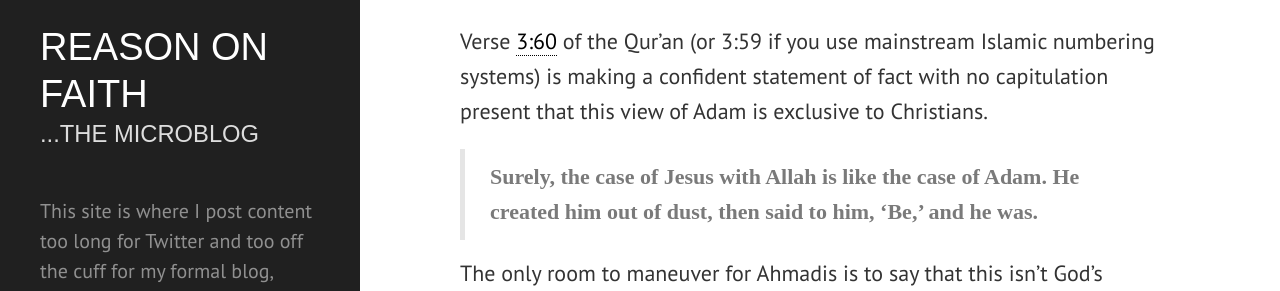
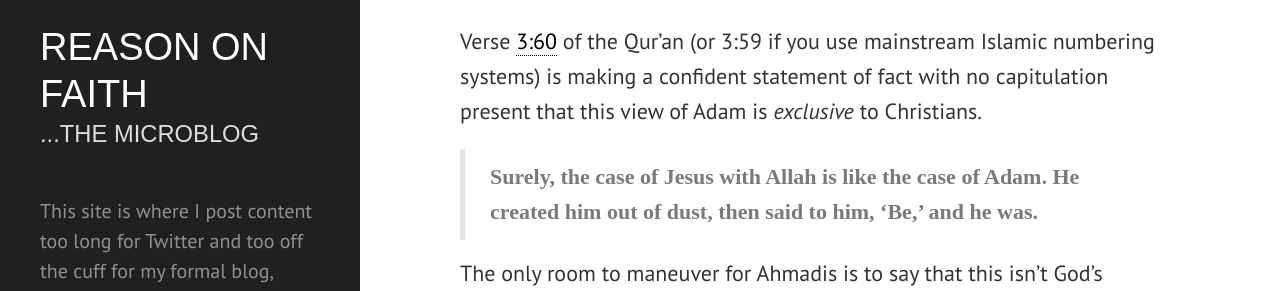
Before and after one commit to ReasonOnFaith/ReasonOnFaith.github.io, a Jekyll site: the page built from _posts/2016-06-18-ahmadi-commentary-on-qur-an-3-60.markdown, in a window 1280 px wide and 900 px high, scrolled down 713 px. Shown: the part 233-524 px from the top of the window. Built offline with Jekyll 4.4.1, drawn with Linux system fonts in a browser that asks for light colours; comment, search, counter and statistics services are not loaded.

```diff
--- a/_posts/2016-06-18-ahmadi-commentary-on-qur-an-3-60.markdown
+++ b/_posts/2016-06-18-ahmadi-commentary-on-qur-an-3-60.markdown
@@ -14,7 +14,7 @@ The Ahmadi Muslim TV program, _Faith Matters_ explores this in [Program 77](http
 
 Indeed, it would be a good explanation except that the verse in the Qur’an does not itself present this qualifier attributed to it by the Ahmadi speaker, that the Christian concept of Adam is being referred to _only_.
 
-Verse [3:60](http://www.alislam.org/quran/tafseer/?page=141&region=EN) of the Qur’an (or 3:59 if you use mainstream Islamic numbering systems) is making a confident statement of fact with no capitulation present that this view of Adam is exclusive to Christians.
+Verse [3:60](http://www.alislam.org/quran/tafseer/?page=141&region=EN) of the Qur’an (or 3:59 if you use mainstream Islamic numbering systems) is making a confident statement of fact with no capitulation present that this view of Adam is _exclusive_ to Christians.
 
 > Surely, the case of Jesus with Allah is like the case of Adam. He created him out of dust, then said to him, 'Be,' and he was.
 
```
